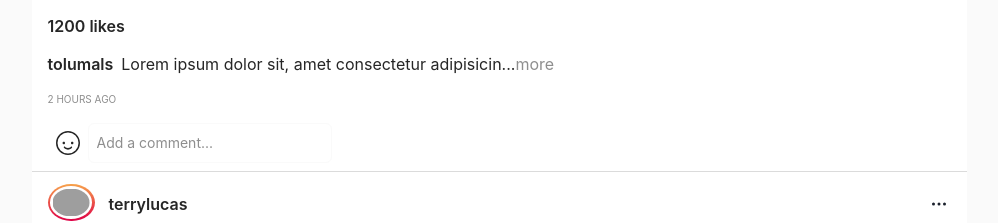
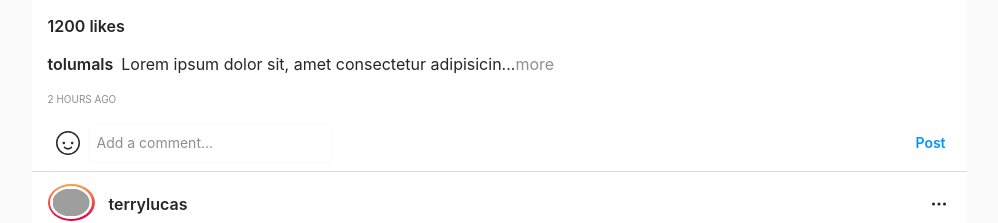
Before and after one commit to Tolu-Mals/instagram-clone, a Next.js app: page / in a window 1280 px wide. Shown: the part 968-1191 px from the top of the page, without its empty margins (141-1139 px from the left). Built offline with nearby package versions, Linux system fonts and the light colour scheme; grey boxes are pictures that could not be loaded.

Commit message:
add comment box

```diff
--- a/components/general/Navbar/styles.ts
+++ b/components/general/Navbar/styles.ts
@@ -4,7 +4,7 @@ export const Wrapper = chakra("div", {
   baseStyle: {
     borderBottom: "1px solid var(--chakra-colors-gray-400)",
     height: "53px",
-    backgroundColor: { base: '#fff', md: 'unset' }
+    backgroundColor: { base: '#fff', md: 'unset' },
   },
 });
 
--- a/components/home/PostList/Item.tsx
+++ b/components/home/PostList/Item.tsx
@@ -8,7 +8,15 @@ import {
   SaveIcon,
   EmojiIcon,
 } from "./icons";
-import { Flex, Text, Image, IconButton, Box, Input } from "@chakra-ui/react";
+import {
+  Flex,
+  Text,
+  Image,
+  IconButton,
+  Box,
+  Input,
+  Button,
+} from "@chakra-ui/react";
 import {
   Top,
   Actions,
@@ -112,6 +120,9 @@ const Item = ({
           }}
         />
       </Flex>
+      <Button variant="unstyled" color="blue" fontSize="14px">
+        Post
+      </Button>
     </CommentBox>
   );
 
--- a/components/home/PostList/styles.ts
+++ b/components/home/PostList/styles.ts
@@ -53,8 +53,7 @@ export const TimePosted = chakra(Text, {
 export const CommentBox = chakra(Flex, {
   baseStyle: {
     paddingX: '16px',
-    // borderTop: '1px solid var(--chakra-colors-gray-400)',
     alignItems: 'center',
-
+    justifyContent: 'space-between',
   }
 });
--- a/components/home/StoryList/StoryList.tsx
+++ b/components/home/StoryList/StoryList.tsx
@@ -93,6 +93,7 @@ const Wrapper = chakra(Box, {
     paddingY: "0.5rem",
     width: "100%",
     borderBottom: "1px solid var(--chakra-colors-gray-400)",
+    backgroundColor: "gray.200",
   },
 });
 
--- a/pages/index.tsx
+++ b/pages/index.tsx
@@ -5,7 +5,12 @@ import Head from "next/head";
 
 export default function Home() {
   return (
-    <>
+    /*
+    The padding is to prevent
+    the bottom nav from blocking
+    some of the content in PostList
+    */
+    <Box paddingBottom="49px">
       <Head>
         <title>Instagram</title>
         <meta name="description" content="Instgram clone home page" />
@@ -19,6 +24,6 @@ export default function Home() {
           <PostList />
         </Box>
       </LayoutContainer>
-    </>
+    </Box>
   );
 }
--- a/theme/colors.ts
+++ b/theme/colors.ts
@@ -7,7 +7,6 @@ const colors = {
     400: '#DBDBDB',
     300: '#C7C7C7',
     200: '#FAFAFA',
-    100: '#262626'
   }
 }
 
```
